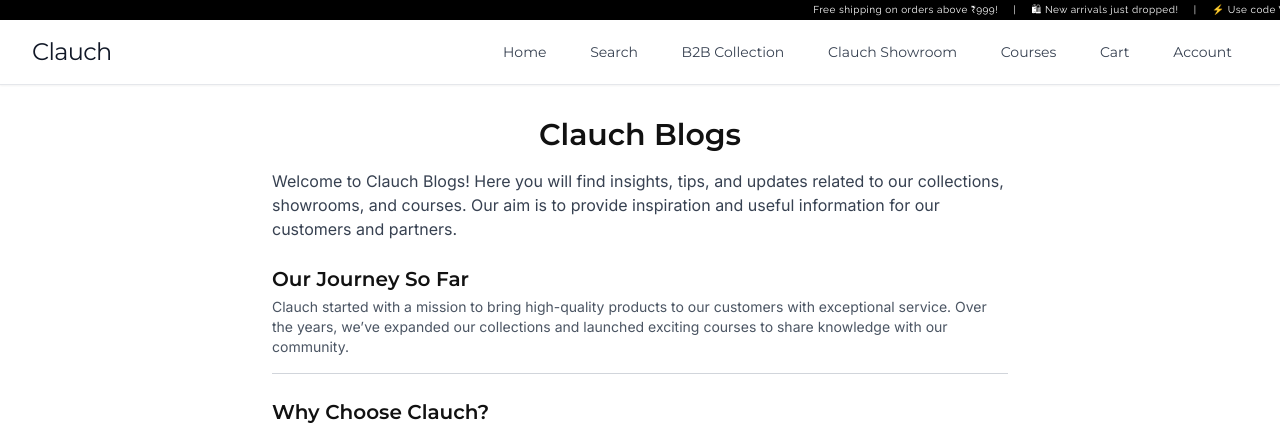
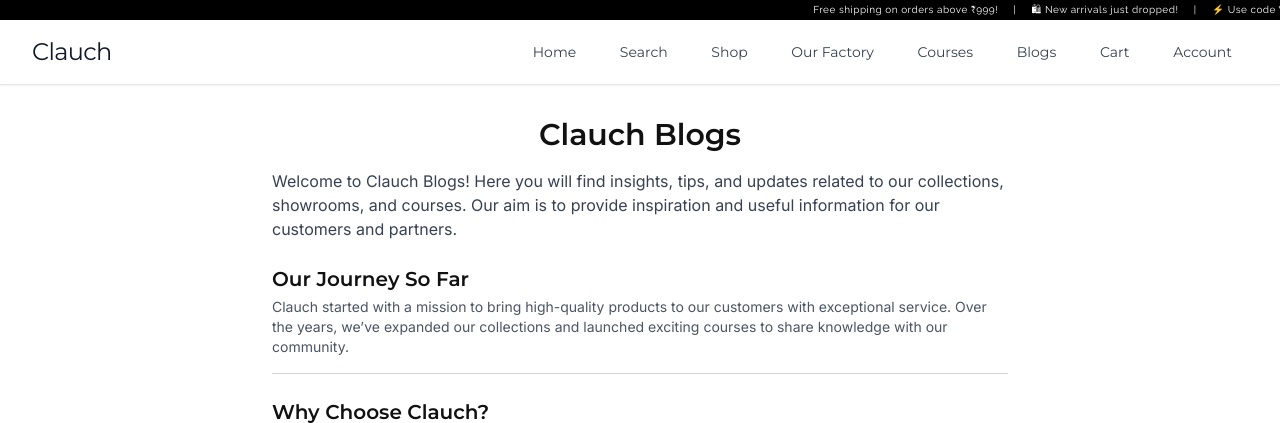
Before and after one commit to waseans/clauch-Clothing, a Django app: page /blogs/ in a window 1280 px wide. Shown: the top 423 px of the page. Run offline with Django 5.2, Linux system fonts and the light colour scheme; some libraries are stand-ins or nearby versions.

Commit message:
added blogs and navbar changes

```diff
--- a/clothingstore/user/templates/base.html
+++ b/clothingstore/user/templates/base.html
@@ -156,7 +156,7 @@
       Shop
     </a>
     <a href="{% url 'showroom' %}" class="text-[12px] text-black underline underline-offset-4 hover:text-gray-700 transition font-montserrat">
-      Showroom
+      Our Factory
     </a>
     <a href="{% url 'blogs' %}" class="text-[12px] text-black underline underline-offset-4 hover:text-gray-700 transition font-montserrat">
       Blogs
@@ -216,13 +216,16 @@
     Search
   </a>
   <a href="{% url 'new' %}" class="px-4 py-2 rounded-full text-sm font-normal text-gray-700 hover:text-white hover:bg-black transition">
-    B2B Collection
+    Shop
   </a>
   <a href="{% url 'showroom' %}" class="px-4 py-2 rounded-full text-sm font-normal text-gray-700 hover:text-white hover:bg-black transition">
-    Clauch Showroom
+    Our Factory
   </a>
   <a href="{% url 'course_list' %}" class="px-4 py-2 rounded-full text-sm font-normal text-gray-700 hover:text-white hover:bg-black transition">
     Courses
+  </a>
+  <a href="{% url 'blogs' %}" class="px-4 py-2 rounded-full text-sm font-normal text-gray-700 hover:text-white hover:bg-black transition">
+    Blogs
   </a>
   <a href="{% url 'view_cart' %}" class="px-4 py-2 rounded-full text-sm font-normal text-gray-700 hover:text-white hover:bg-black transition">
     Cart
@@ -230,6 +233,8 @@
   <a href="{% url 'account' %}" class="px-4 py-2 rounded-full text-sm font-normal text-gray-700 hover:text-white hover:bg-black transition">
     Account
   </a>
+
+
 </nav>
 
 </header>
```
